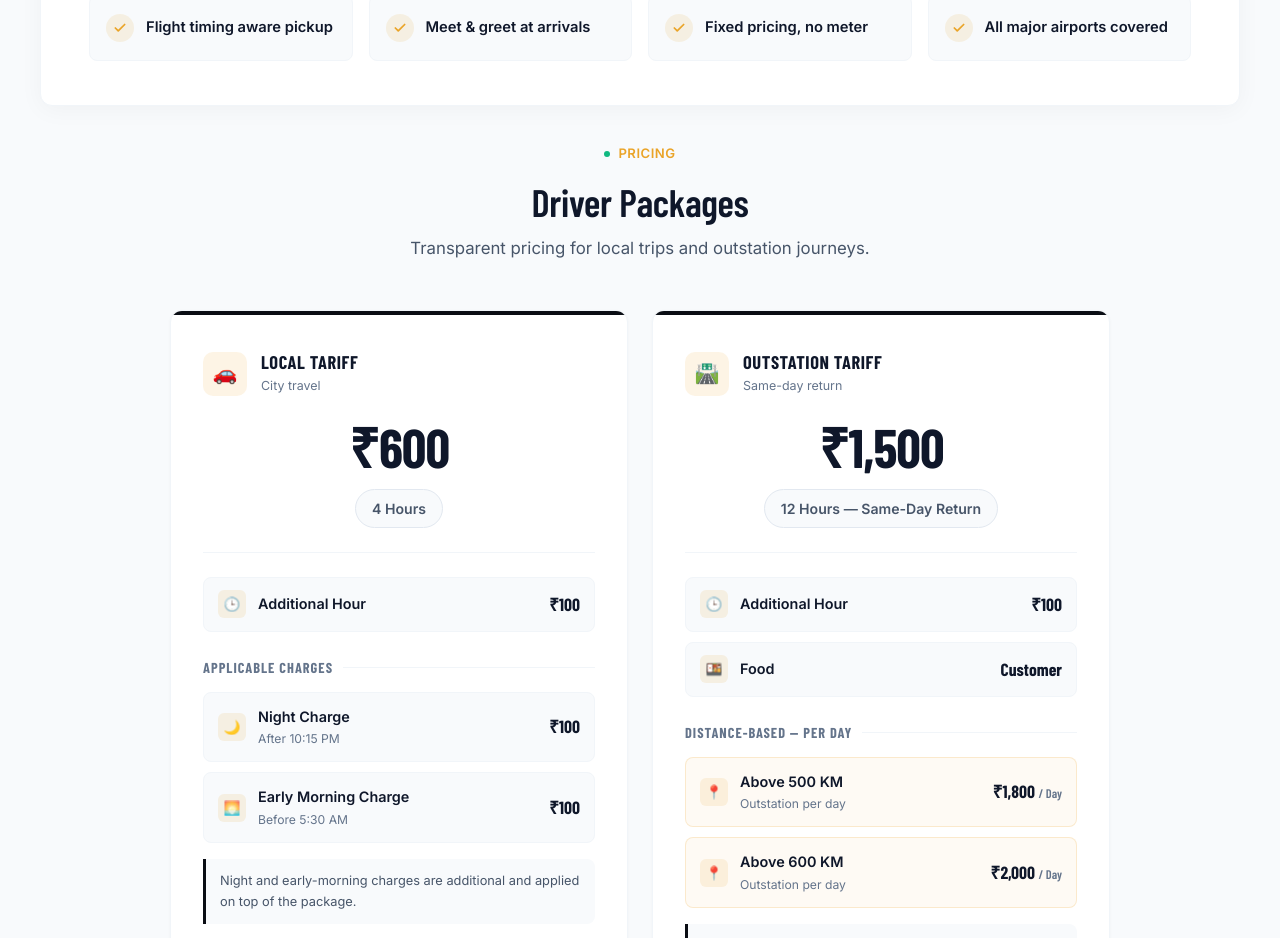
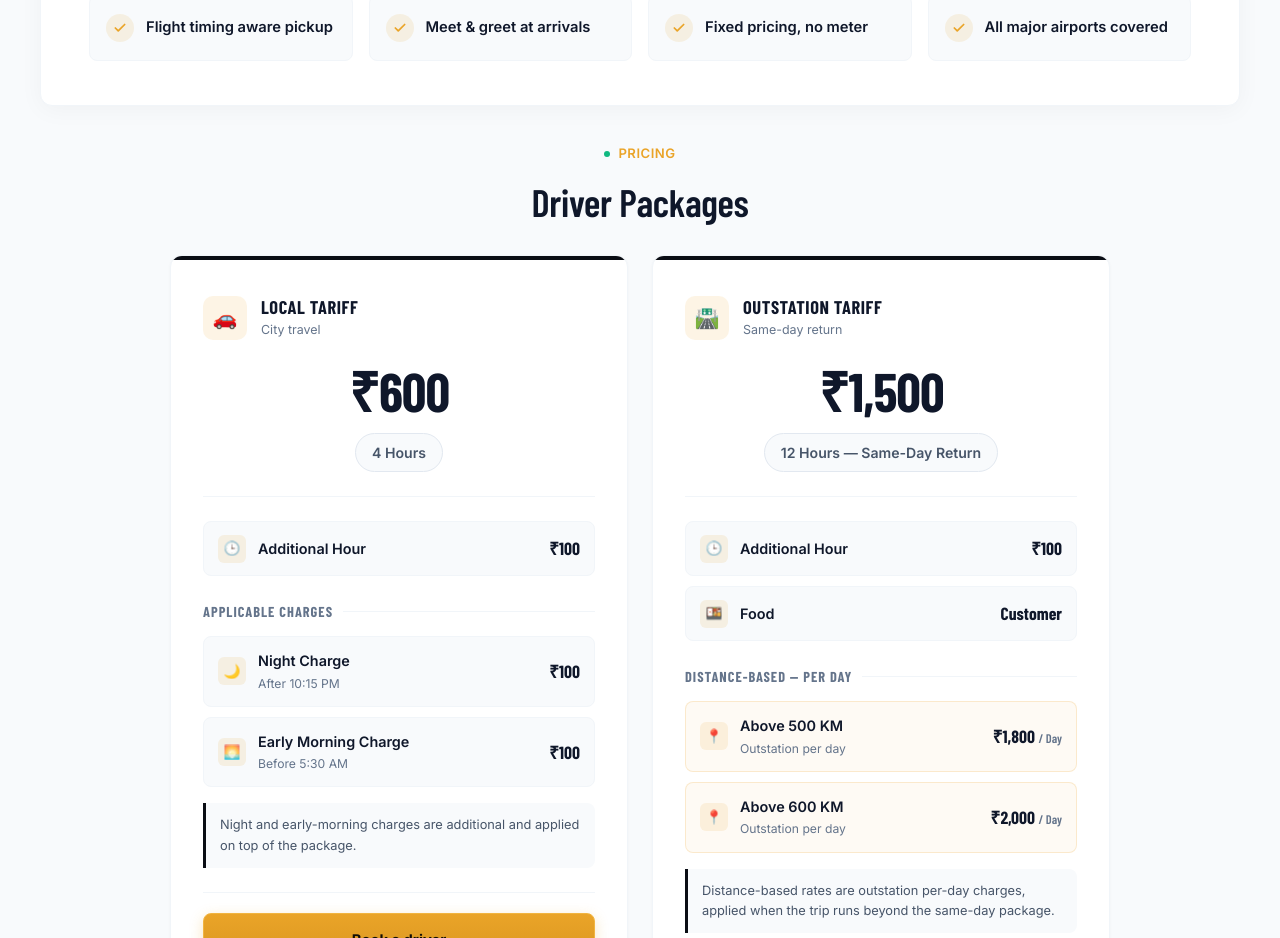
Before and after one commit to mbharani042004-cloud/acting_driver_site, a React (Vite) app: page / in a window 1280 px wide. Shown: the part 1180-2118 px from the top of the page. Built offline with nearby package versions, Linux system fonts and the light colour scheme.

Commit message:
Remove pricing subtitle in Driver Packages section

```diff
--- a/src/pages/CustomPack.jsx
+++ b/src/pages/CustomPack.jsx
@@ -11,9 +11,6 @@ export default function CustomPack() {
             Pricing
           </span>
           <h2 id="packages-title" className={styles.title}>Driver Packages</h2>
-          <p className={styles.subtitle}>
-            Transparent pricing for local trips and outstation journeys.
-          </p>
         </header>
 
         <div className={styles.grid}>
--- a/src/pages/CustomPack.module.css
+++ b/src/pages/CustomPack.module.css
@@ -13,7 +13,7 @@
 /* ─── Header ─── */
 .header {
   text-align: center;
-  margin-bottom: 48px;
+  margin-bottom: 32px;
 }
 
 .eyebrow {
```
